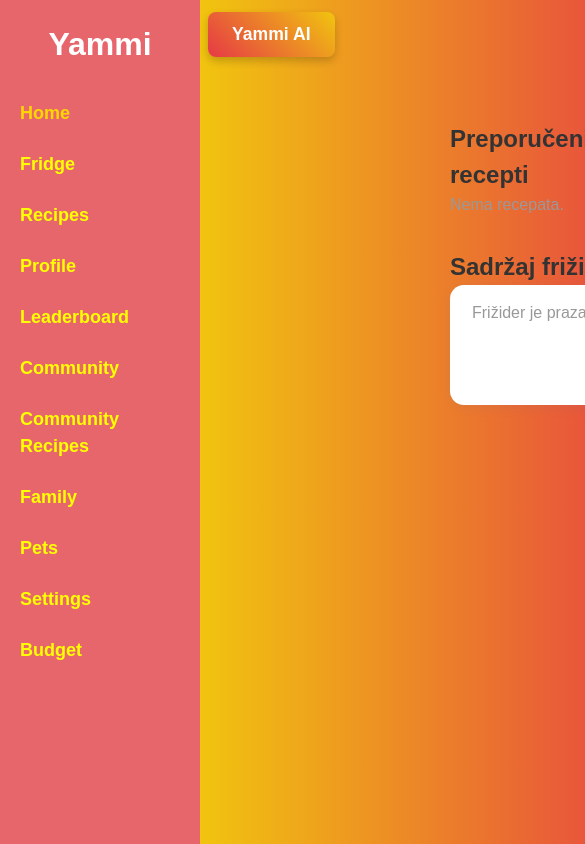
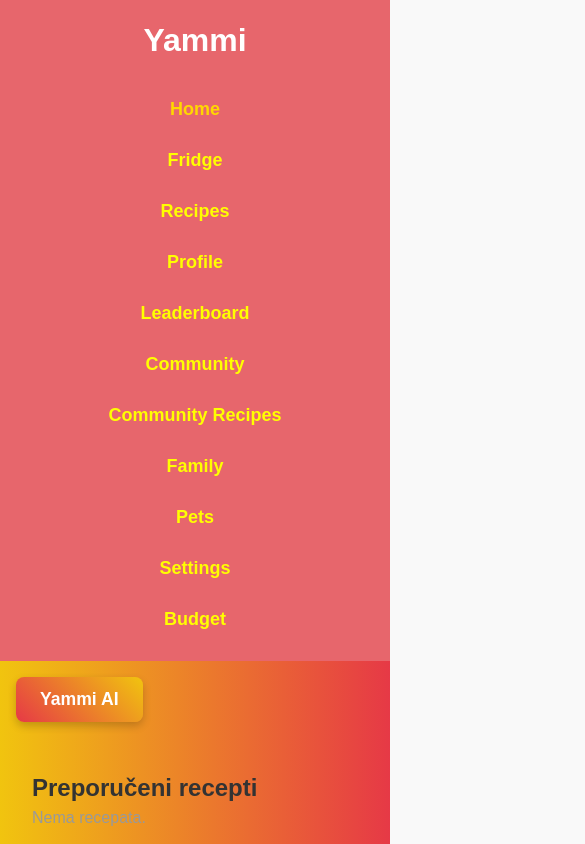
Before and after one commit to dekimajadanijel/yammi-ai-mvp, a React (Create React App) app: page / in a window 390 px wide. Shown: the top 844 px of the page, 585 px wide, since content can reach past the window. Built offline with nearby package versions, Linux system fonts and the light colour scheme.

Commit message:
Add mobile responsiveness

```diff
--- a/src/index.css
+++ b/src/index.css
@@ -828,3 +828,37 @@ button.yammi-button:hover {
   font-weight: bold;
   cursor: pointer;
 }
+/* DODATAK: Puna mobilna podrška */
+@media (max-width: 768px) {
+  .app-container {
+    flex-direction: column;
+  }
+
+  .sidebar {
+    width: 100%;
+    height: auto;
+    position: relative;
+    padding: 16px;
+    text-align: center;
+  }
+
+  .main-content {
+    margin-left: 0;
+    padding: 16px;
+  }
+
+  .home-page {
+    margin-left: 0;
+    padding: 24px 16px;
+  }
+
+  .settings-page {
+    margin-left: 0;
+    padding: 24px 16px;
+  }
+
+  .community-grid,
+  .users-grid {
+    grid-template-columns: 1fr;
+  }
+}
```
